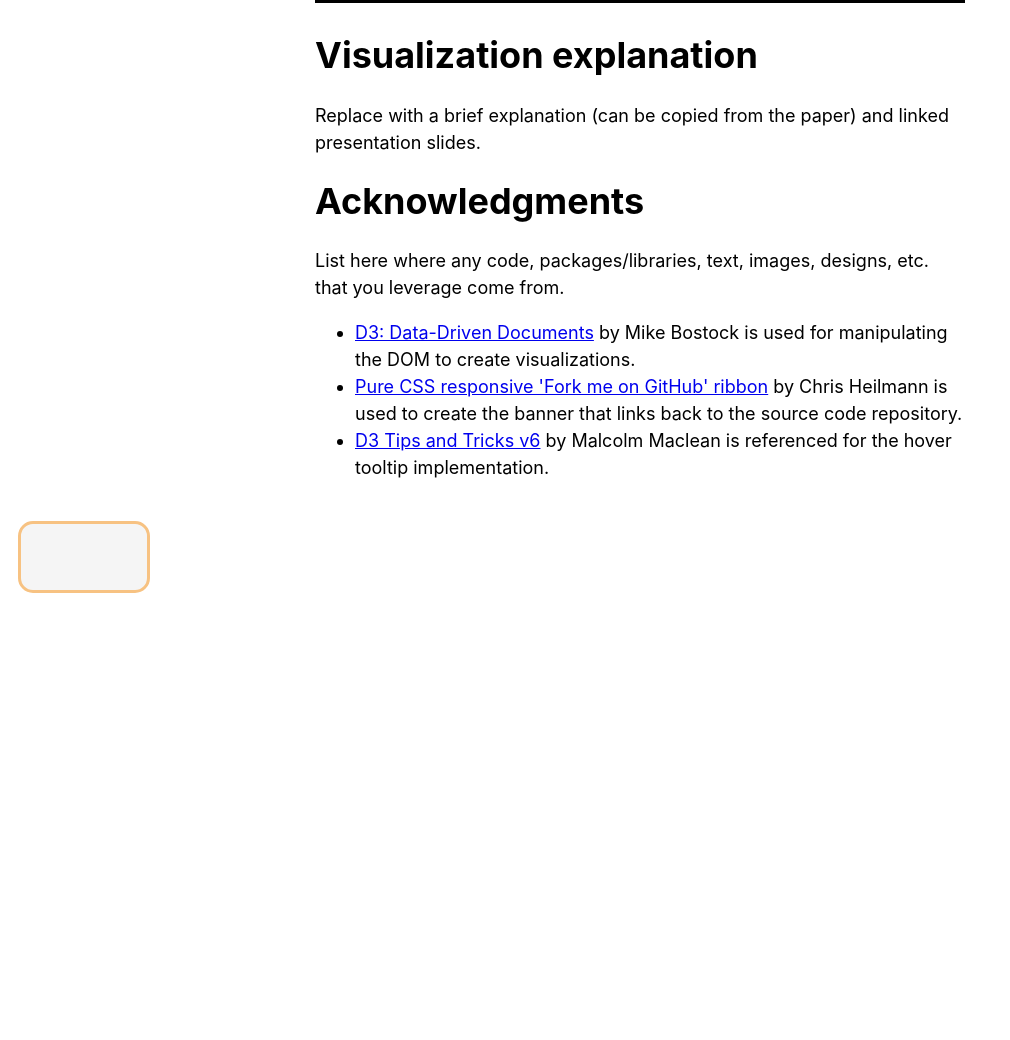
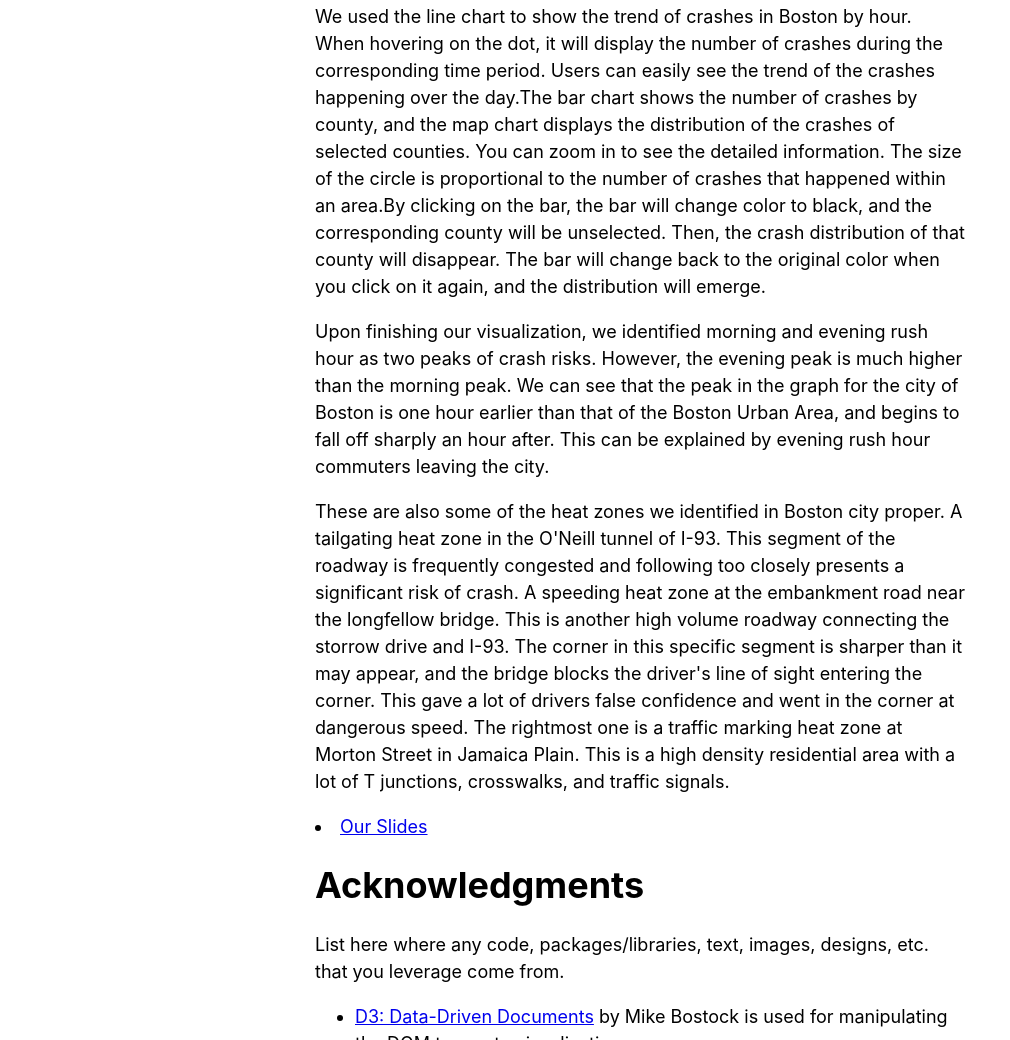
Before and after one commit to CosmicRaisins/BosCrash, a plain HTML site: page index.html in a window 1280 px wide. Shown: the part 2639-3679 px from the top of the page, without its empty margins (0-1010 px from the left). Before the commit the page ends 3232 px from the top, so only its background shows below. Drawn offline with Linux system fonts and the light colour scheme; grey boxes are pictures that could not be loaded; a script that the page names is missing.

Commit message:
update explanation and slide links

```diff
--- a/index.html
+++ b/index.html
@@ -89,8 +89,6 @@
 
   <h1>Demo Video</h1>
 
-  <p>Embed an MP4 demo video using the HTML5 &lt;video&gt; tag. For example, this screen recording Prof. Cody Dunne made of Mike Bostock's flexible transitions in D3 slide:</p>
-
   <video controls width='100%'>
     <source src="files/demo.mp4" type='video/mp4'>
     <p>Your browser doesn't support HTML5 video. Here is
@@ -99,7 +97,14 @@
 
   <h1>Visualization explanation</h1>
 
-  <p>Replace with a brief explanation (can be copied from the paper) and linked presentation slides.</p>
+  <p>We used the line chart to show the trend of crashes in Boston by hour. When hovering on the dot, it will display the number of crashes during the corresponding time period. Users can easily see the trend of the crashes happening over the day.The bar chart shows the number of crashes by county, and the map chart displays the distribution of the crashes of selected counties. You can zoom in to see the detailed information. The size of the circle is proportional to the number of crashes that happened within an area.By clicking on the bar, the bar will change color to black, and the corresponding county will be unselected. Then, the crash distribution of that county will disappear. The bar will change back to the original color when you click on it again, and the distribution will emerge. </p>
+
+  <p>Upon finishing our visualization, we identified morning and evening rush hour as two peaks of crash risks. However, the evening peak is much higher than the morning peak. We can see that the peak in the graph for the city of Boston is one hour earlier than that of the Boston Urban Area, and begins to fall off sharply an hour after. This can be explained by evening rush hour commuters leaving the city.	 </p>
+  <p>These are also some of the heat zones we identified in Boston city proper. A tailgating heat zone in the O'Neill tunnel of I-93. This segment of the roadway is frequently congested and following too closely presents a significant risk of crash. A speeding heat zone at the embankment road near the longfellow bridge. This is another high volume roadway connecting the storrow drive and I-93. The corner in this specific segment is sharper than it may appear, and the bridge blocks the driver's line of sight entering the corner. This gave a lot of drivers false confidence and went in the corner at dangerous speed. The rightmost one is a traffic marking heat zone at Morton Street in Jamaica Plain. This is a high density residential area with a lot of T junctions, crosswalks, and traffic signals. </p>
+
+  <li><a href='https://docs.google.com/presentation/d/1bKNEm7Pn5RQ-5S0t9hi_cM8buxH6Ltxq9WNSgs45ipg/edit#slide=id.ga5df5f7b0c_0_2205'>
+    Our Slides</a>
+  </li>
 
   <h1>Acknowledgments</h1>
 
```
